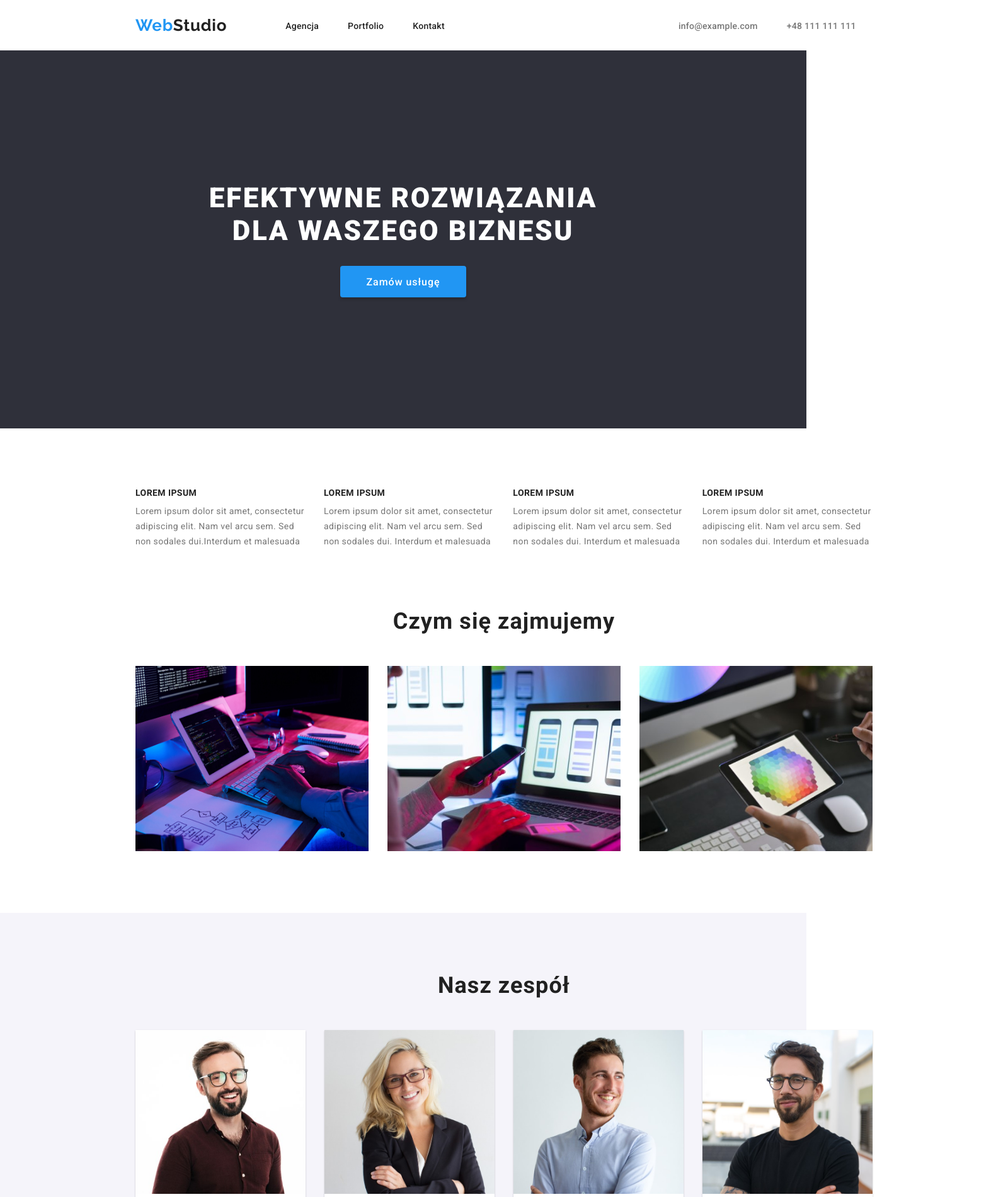
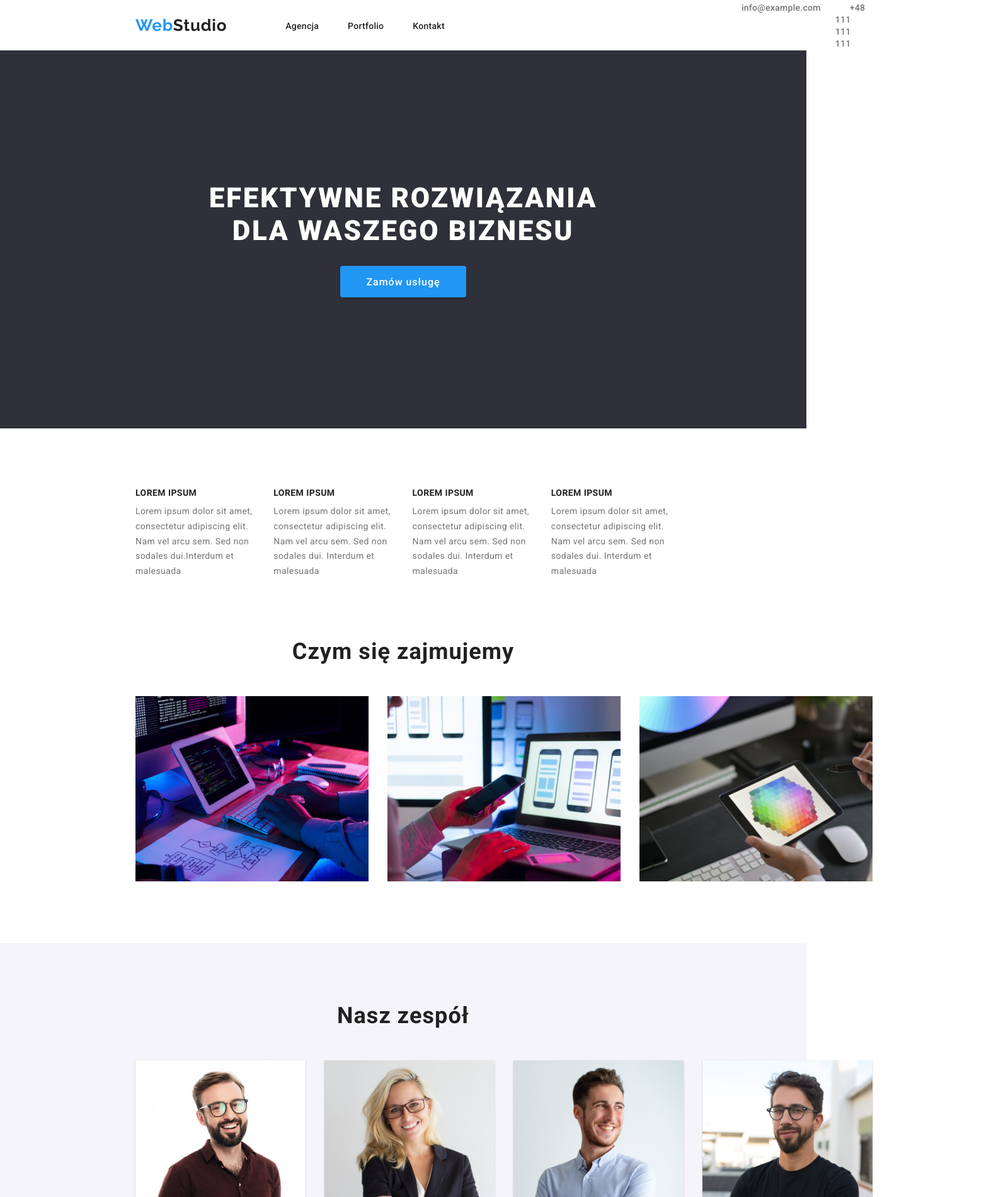
Before and after one commit to annaojdana/goit-markup-hw-03, a plain HTML site: page index.html in a window 1280 px wide. Shown: the top 1900 px of the page at 63% size, 1600 px wide, since content can reach past the window. Drawn offline with Linux system fonts and the light colour scheme.

Commit message:
width 1600 px removey

```diff
--- a/css/styles.css
+++ b/css/styles.css
@@ -49,8 +49,6 @@ LOGO
 NAVIGATION
 ============= */
 .header-nav {
-  margin: 0 auto;
-  width: 1600px;
   height: 80px;
   background-color: var(--white-color);
   display: flex;
@@ -62,7 +60,7 @@ NAVIGATION
   list-style: none;
 }
 .header-address {
-  margin: 0 204px 0 325px;
+  margin-left: 425px;
 }
 .nav-item {
   margin: 0 23px;
@@ -114,9 +112,7 @@ HEADER IN INDEX HTML
 SECTION ABOUT US
 ============= */
 .about-us {
-  margin: 0 auto;
   padding-top: 94px;
-  width: 1600px;
   background-color: var(--white-color);
 }
 .about-us-text,
@@ -164,10 +160,6 @@ SECTION TEAM
   background-color: var(--light-bg-color);
   padding: 94px 0;
 }
-.team-box {
-  margin: 0 auto;
-  width: 1600px;
-}
 .team-box h2 {
   padding-bottom: 50px;
   font-weight: bold;
@@ -212,9 +204,7 @@ FOOTER
   background-color: var(--dark-bg-color);
 }
 .footer-text {
-  margin: 0 auto;
   padding: 60px 0;
-  width: 1600px;
 }
 .address-box {
   margin-left: 215px;
@@ -245,9 +235,7 @@ FOOTER
 PORTFOLIO SECTION
 ============= */
 .portfolio {
-  margin: 0 auto;
   padding-bottom: 64px;
-  width: 1600px;
 }
 
 .portfolio-btns {
```
